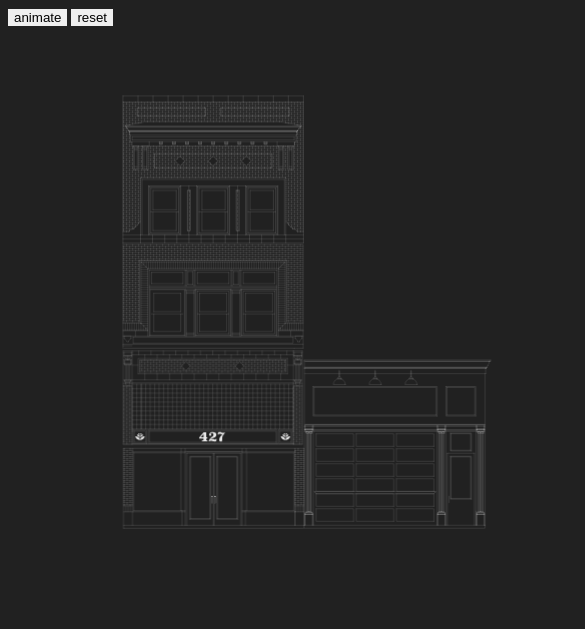
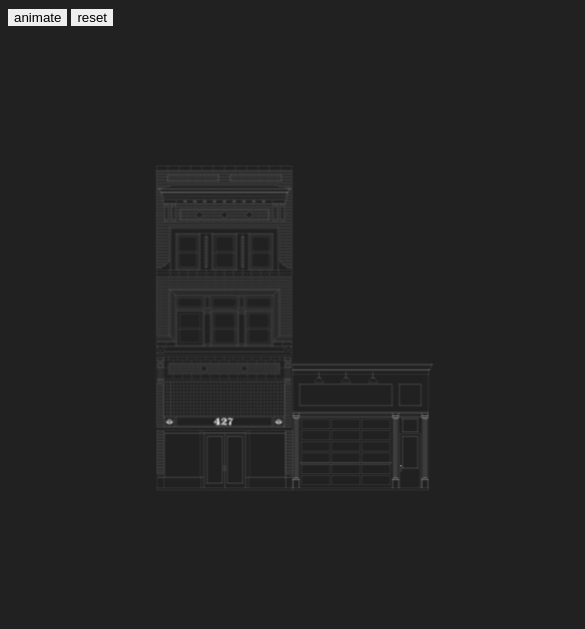
Before and after one commit to Code4HR/the-plot, a website: page index.html in a window 390 px wide. Shown: the top 629 px of the page, 585 px wide, since content can reach past the window. Drawn offline with Linux system fonts and the light colour scheme.

Commit message:
media queries

```diff
--- a/scss/_lib.scss
+++ b/scss/_lib.scss
@@ -106,7 +106,7 @@ $mq-desktop				: 1382px !default;
 
 // Everything larger than a landscape tablet
 @mixin desktop-and-up {
-	@media only screen and (min-width : $mq-tablet-landscape + 1) {
+	@media only screen and (min-width : $mq-desktop + 1) {
 		@content;
 	}
 }
--- a/scss/main.scss
+++ b/scss/main.scss
@@ -49,6 +49,13 @@ body {
 		overflow: visible;
 		@include square(100%);
 		position: absolute;
+	}
+	@include tablet-landscape-and-below {
+		@include transform(scale(0.75));
+	}
+	@include desktop-and-up {
+		margin-top: 200px;
+		@include transform(scale(1.2));
 	}
 }
 
```
Also changed, not shown: css/main.css.
